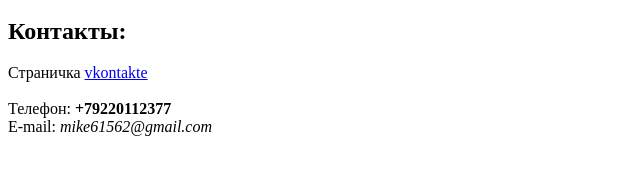
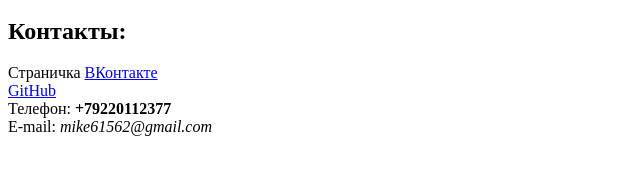
Before and after one commit to MingazovM/mingazovm.github.io, a plain HTML site: page index.html in a window 1280 px wide. Shown: the part 339-514 px from the top of the page, 0-640 px from the left. Drawn offline with Linux system fonts and the light colour scheme.

Commit message:
Update index.html

```diff
--- a/index.html
+++ b/index.html
@@ -9,9 +9,9 @@
 <left><img alt="Это я" width="15%" src="me.jpg"></left>
 <br/>
 <h2>Контакты:</h2>
-Страничка <a href="https://vk.com/m_mike11">vkontakte</a>
+Страничка <a href="https://vk.com/m_mike11">ВКонтакте</a>
 <br/>
-<a href="https://github.com/MingazovM"></a>
+<a href="https://github.com/MingazovM">GitHub</a>
 <br/>
 Телефон: <b> +79220112377</b>
 <br/>
```
